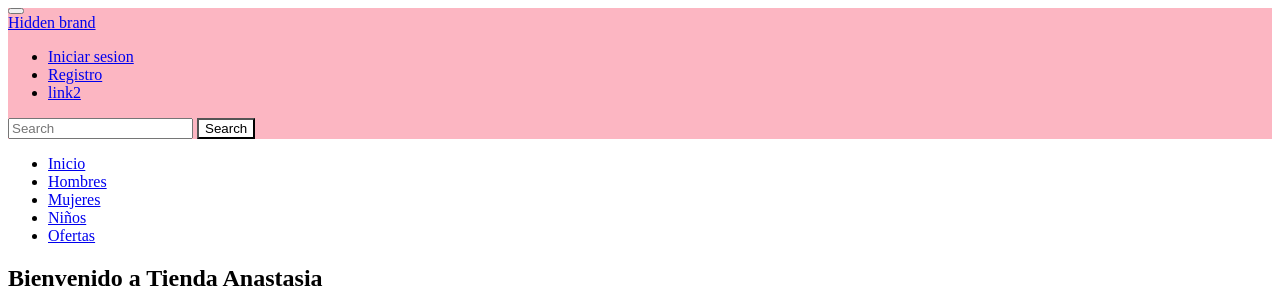
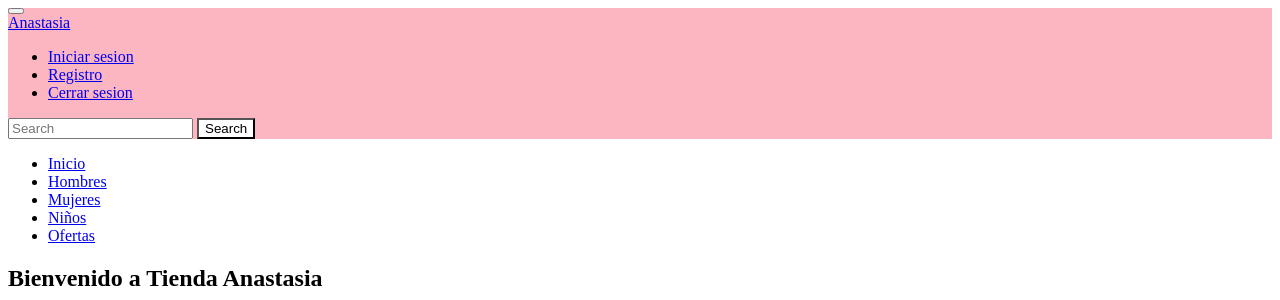
Before and after one commit to GastonAmenta/sistemas-proyecto-2023, a PHP site: page /views/home.php in a window 1280 px wide. Shown: the top 300 px of the page. Run offline with PHP 8.4, Linux system fonts and the light colour scheme.

Commit message:
arreglar pela

```diff
--- a/views/layout.php
+++ b/views/layout.php
@@ -6,7 +6,7 @@
     <meta name="viewport" content="width=device-width, initial-scale=1.0">
 
     <link rel="stylesheet" href="https://cdn.jsdelivr.net/npm/bootstrap@4.0.0/dist/css/bootstrap.min.css" integrity="sha384-Gn5384xqQ1aoWXA+058RXPxPg6fy4IWvTNh0E263XmFcJlSAwiGgFAW/dAiS6JXm" crossorigin="anonymous">
-    <link rel="stylesheet" href="css/styles.css">
+    <link rel="stylesheet" href="../css/styles.css">
 
     <script src="https://code.jquery.com/jquery-3.2.1.slim.min.js" integrity="sha384-KJ3o2DKtIkvYIK3UENzmM7KCkRr/rE9/Qpg6aAZGJwFDMVNA/GpGFF93hXpG5KkN" crossorigin="anonymous"></script>
     <script src="https://cdn.jsdelivr.net/npm/popper.js@1.12.9/dist/umd/popper.min.js" integrity="sha384-ApNbgh9B+Y1QKtv3Rn7W3mgPxhU9K/ScQsAP7hUibX39j7fakFPskvXusvfa0b4Q" crossorigin="anonymous"></script>
--- a/views/topnav.php
+++ b/views/topnav.php
@@ -3,16 +3,16 @@
         <span class="navbar-toggler-icon"></span>
     </button>
     <div class="collapse navbar-collapse" id="navbarTogglerDemo01">
-        <a class="navbar-brand" href="#">Hidden brand</a>
+        <a class="navbar-brand" href="#">Anastasia</a>
         <ul class="navbar-nav mr-auto mt-2 mt-lg-0">
             <li class="nav-item active">
-                <a class="nav-link" href="#">Iniciar sesion</a>
+                <a class="nav-link" href="../controllers/login.php">Iniciar sesion</a>
             </li>
             <li class="nav-item active">
                 <a class="nav-link" href="#">Registro</a>
             </li>
             <li class="nav-item active">
-                <a class="nav-link" href="#">link2</a>
+                <a class="nav-link" href="#">Cerrar sesion</a>
             </li>
         </ul>
         <form class="form-inline">
```
Also changed, not shown: controllers/login.php (added, +13 -0 lines), views/login.php (added).
